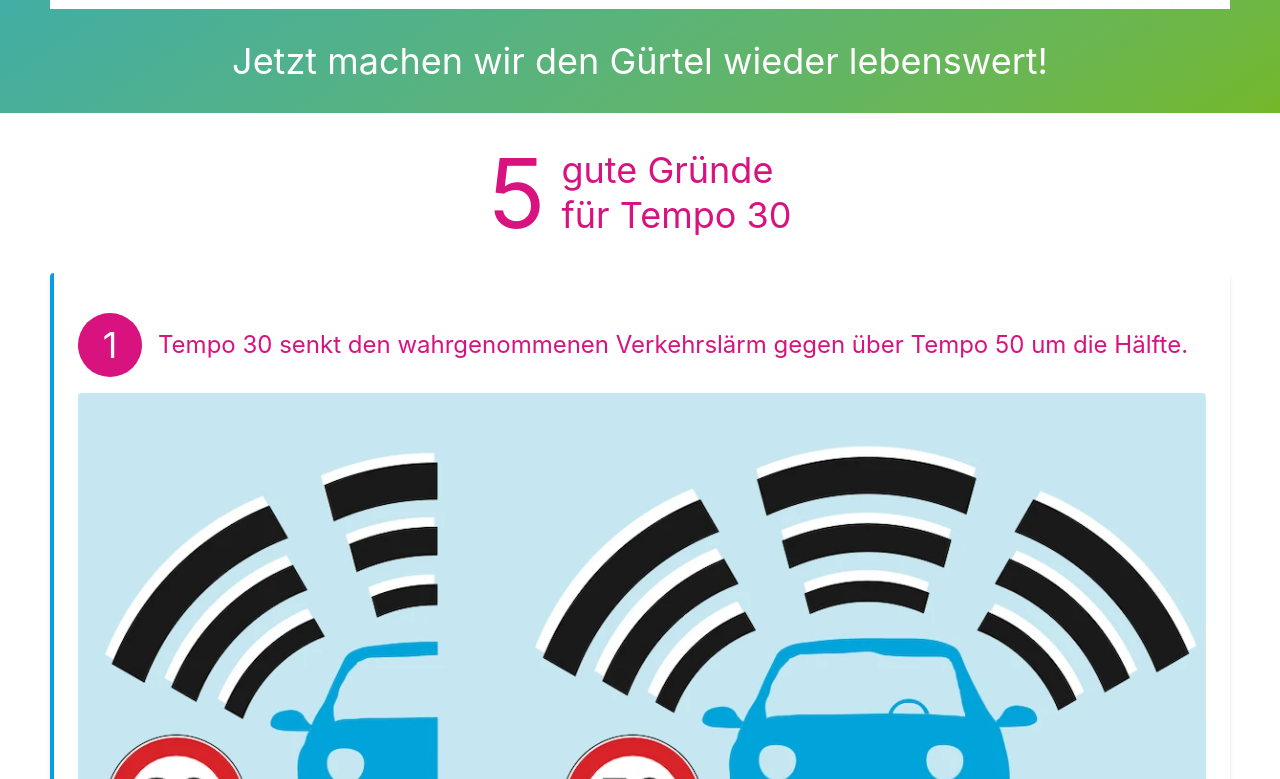
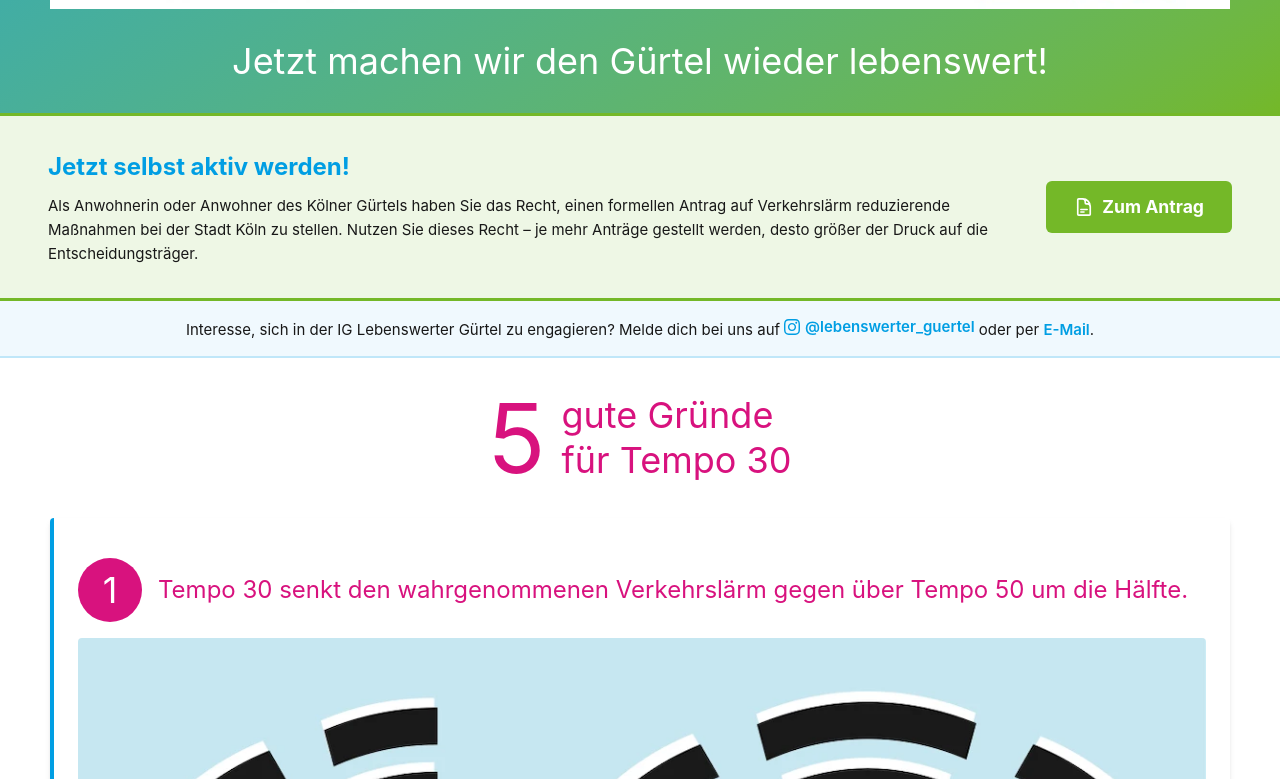
Before and after one commit to FL0R1AN84/lebenswerter-guertel, a Vue app: page / in a window 1280 px wide. Shown: the part 921-1700 px from the top of the page. Built offline with nearby package versions, Linux system fonts and the light colour scheme.

Commit message:
feat: add call-to-action banner and engagement note in HomeView

```diff
--- a/package.json
+++ b/package.json
@@ -1,6 +1,6 @@
 {
   "name": "lebenswerter-guertel",
-  "version": "1.7.0",
+  "version": "1.7.1",
   "private": true,
   "type": "module",
   "scripts": {
--- a/src/views/HomeView.vue
+++ b/src/views/HomeView.vue
@@ -47,6 +47,64 @@ useHead({
       <h3 class="text-2xl md:text-4xl font-bold text-white py-8 px-2 lg:px-0 text-center">
         Jetzt machen wir den Gürtel wieder lebenswert!
       </h3>
+    </div>
+    <div class="cta-banner">
+      <div class="cta-banner__inner">
+        <div class="cta-banner__text">
+          <h2 class="cta-banner__title">Jetzt selbst aktiv werden!</h2>
+          <p class="cta-banner__body">
+            Als Anwohnerin oder Anwohner des Kölner Gürtels haben Sie das Recht, einen formellen
+            Antrag auf Verkehrslärm reduzierende Maßnahmen bei der Stadt Köln zu stellen. Nutzen
+            Sie dieses Recht – je mehr Anträge gestellt werden, desto größer der Druck auf die
+            Entscheidungsträger.
+          </p>
+        </div>
+        <router-link class="cta-banner__button" to="/antrag">
+          <svg
+            class="size-5"
+            fill="none"
+            stroke="currentColor"
+            stroke-width="2"
+            viewBox="0 0 24 24"
+            xmlns="http://www.w3.org/2000/svg"
+          >
+            <path
+              d="M19.5 14.25v-2.625a3.375 3.375 0 0 0-3.375-3.375h-1.5A1.125 1.125 0 0 1 13.5 7.125v-1.5a3.375 3.375 0 0 0-3.375-3.375H8.25m0 12.75h7.5m-7.5 3H12M10.5 2.25H5.625c-.621 0-1.125.504-1.125 1.125v17.25c0 .621.504 1.125 1.125 1.125h12.75c.621 0 1.125-.504 1.125-1.125V11.25a9 9 0 0 0-9-9Z"
+              stroke-linecap="round"
+              stroke-linejoin="round"
+            />
+          </svg>
+          Zum Antrag
+        </router-link>
+      </div>
+    </div>
+    <div class="cta-note">
+      <div class="cta-note__inner">
+        <p>
+          Interesse, sich in der IG Lebenswerter Gürtel zu engagieren? Melde dich bei uns auf
+          <a
+            class="cta-note__link"
+            href="https://instagram.com/lebenswerter_guertel/"
+            rel="noopener noreferrer"
+            target="_blank"
+          >
+            <svg
+              class="size-4"
+              fill="currentColor"
+              role="img"
+              viewBox="0 0 24 24"
+              xmlns="http://www.w3.org/2000/svg"
+            >
+              <path
+                d="M12 2.163c3.204 0 3.584.012 4.85.07 3.252.148 4.771 1.691 4.919 4.919.058 1.265.069 1.645.069 4.849 0 3.205-.012 3.584-.069 4.849-.149 3.225-1.664 4.771-4.919 4.919-1.266.058-1.644.07-4.85.07-3.204 0-3.584-.012-4.849-.07-3.26-.149-4.771-1.699-4.919-4.92-.058-1.265-.07-1.644-.07-4.849 0-3.204.013-3.583.07-4.849.149-3.227 1.664-4.771 4.919-4.919 1.266-.057 1.645-.069 4.849-.069zm0-2.163c-3.259 0-3.667.014-4.947.072-4.358.2-6.78 2.618-6.98 6.98-.059 1.281-.073 1.689-.073 4.948 0 3.259.014 3.668.072 4.948.2 4.358 2.618 6.78 6.98 6.98 1.281.058 1.689.072 4.948.072 3.259 0 3.668-.014 4.948-.072 4.354-.2 6.782-2.618 6.979-6.98.059-1.28.073-1.689.073-4.948 0-3.259-.014-3.667-.072-4.947-.196-4.354-2.617-6.78-6.979-6.98-1.281-.059-1.69-.073-4.949-.073zm0 5.838c-3.403 0-6.162 2.759-6.162 6.162s2.759 6.163 6.162 6.163 6.162-2.759 6.162-6.163c0-3.403-2.759-6.162-6.162-6.162zm0 10.162c-2.209 0-4-1.79-4-4 0-2.209 1.791-4 4-4s4 1.791 4 4c0 2.21-1.791 4-4 4zm6.406-11.845c-.796 0-1.441.645-1.441 1.44s.645 1.44 1.441 1.44c.795 0 1.439-.645 1.439-1.44s-.644-1.44-1.439-1.44z"
+              />
+            </svg>
+            @lebenswerter_guertel
+          </a>
+          oder per
+          <router-link class="cta-note__link" to="/kontakt#kontakt">E-Mail</router-link>.
+        </p>
+      </div>
     </div>
     <div class="flex flex-col items-center justify-center py-8 px-2 lg:px-0">
       <h1
@@ -245,6 +303,85 @@ useHead({
 </template>
 
 <style scoped>
+.cta-banner {
+  background-color: color-mix(in srgb, var(--color-green) 12%, transparent);
+  border-top: 3px solid var(--color-green);
+  border-bottom: 3px solid var(--color-green);
+  padding: 2rem 1.5rem;
+}
+
+.cta-banner__inner {
+  max-width: 74rem; /* max-w-295 equivalent */
+  margin: 0 auto;
+  display: flex;
+  flex-wrap: wrap;
+  align-items: center;
+  justify-content: space-between;
+  gap: 1.5rem;
+}
+
+.cta-banner__text {
+  flex: 1;
+  min-width: 200px;
+}
+
+.cta-banner__title {
+  font-size: 1.5rem;
+  font-weight: bold;
+  color: var(--color-blue);
+  margin-bottom: 0.5rem;
+}
+
+.cta-banner__body {
+  line-height: 1.6;
+  color: inherit;
+}
+
+.cta-banner__button {
+  display: inline-flex;
+  align-items: center;
+  gap: 0.5rem;
+  padding: 0.75rem 1.75rem;
+  background-color: var(--color-green);
+  color: white;
+  font-weight: 700;
+  font-size: 1.1rem;
+  border-radius: 6px;
+  text-decoration: none;
+  white-space: nowrap;
+  transition: background-color 0.3s;
+}
+
+.cta-banner__button:hover {
+  background-color: var(--color-blue);
+}
+
+.cta-note {
+  background-color: color-mix(in srgb, var(--color-blue) 6%, transparent);
+  border-bottom: 2px solid color-mix(in srgb, var(--color-blue) 20%, transparent);
+  padding: 0.875rem 1.5rem;
+  text-align: center;
+}
+
+.cta-note__inner {
+  max-width: 74rem;
+  margin: 0 auto;
+  line-height: 1.6;
+}
+
+.cta-note__link {
+  display: inline-flex;
+  align-items: center;
+  gap: 0.3rem;
+  color: var(--color-blue);
+  font-weight: 600;
+  text-decoration: none;
+}
+
+.cta-note__link:hover {
+  text-decoration: underline;
+}
+
 .home-section {
   margin-top: 2rem;
   padding: 1.5rem;
```
